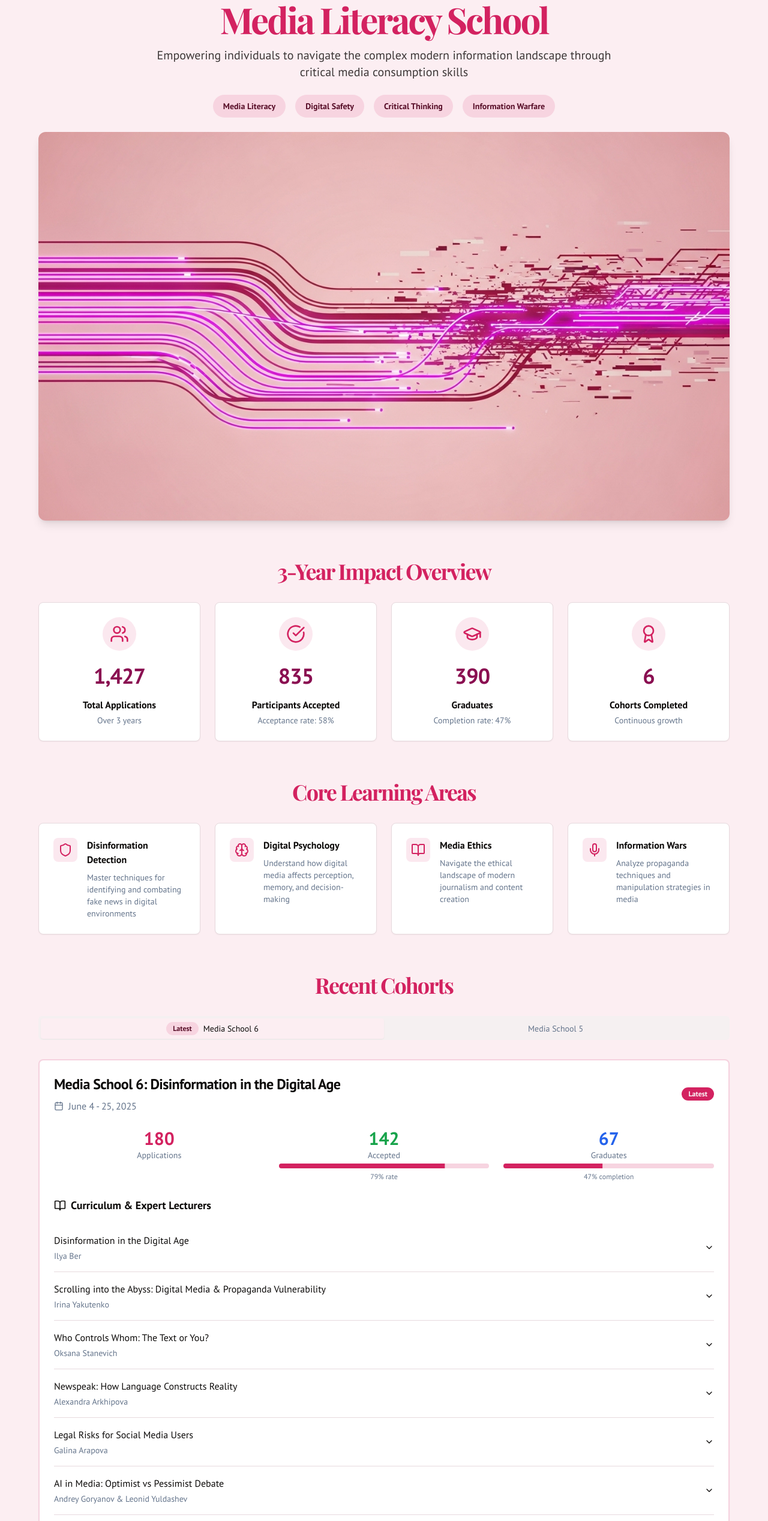
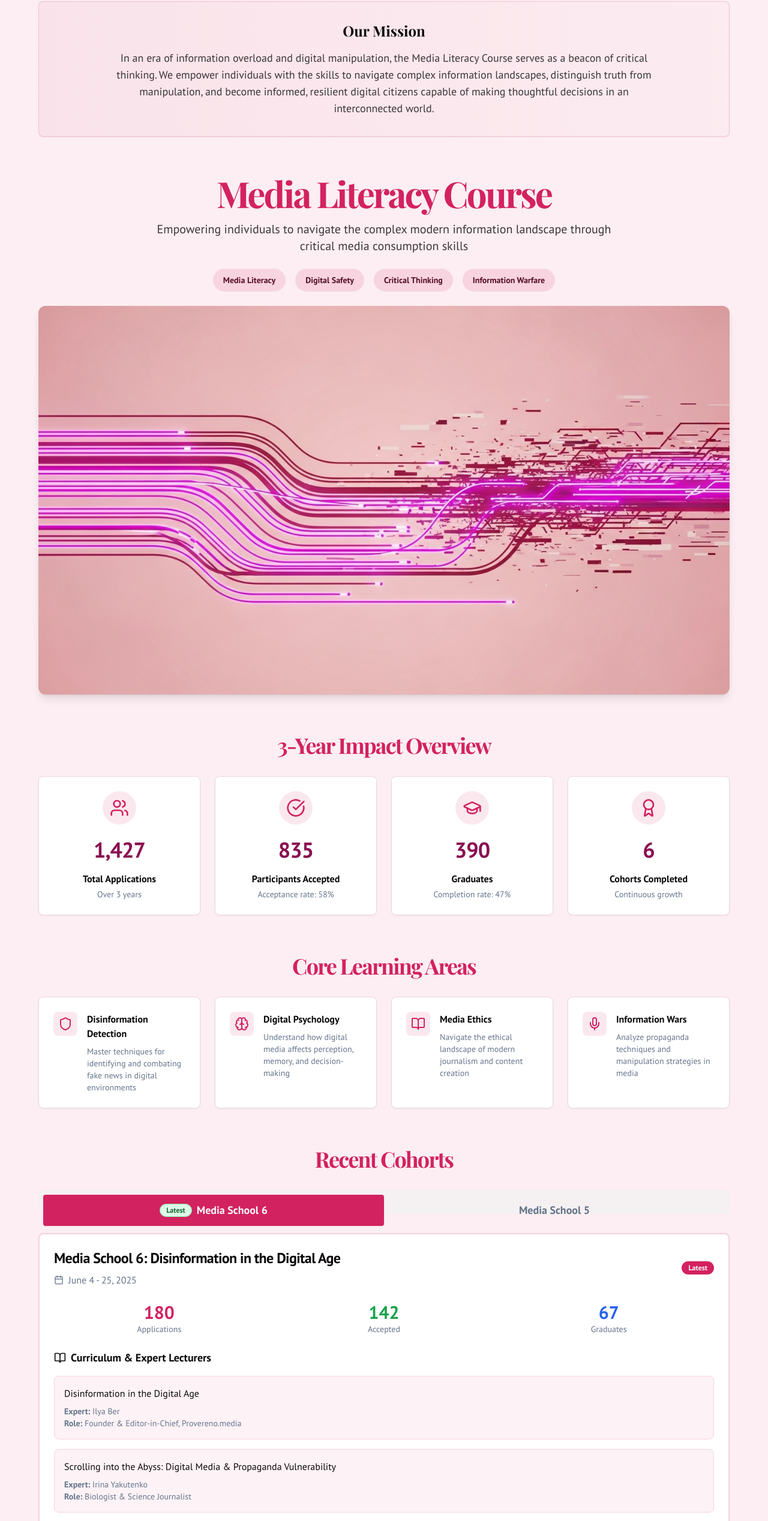
Before and after one commit to ChKosmidis/Portfolio, a Next.js app: page /Portfolio/projects/media-literacy-course in a window 1280 px wide. Shown: the part 207-2743 px from the top of the page at 60% size. Built offline with nearby package versions, Linux system fonts and the light colour scheme; a web font is replaced by a local one.

Commit message:
update v.2.3

```diff
--- a/src/app/projects/media-literacy-course/page.tsx
+++ b/src/app/projects/media-literacy-course/page.tsx
@@ -3,10 +3,8 @@ import Footer from '@/components/layout/footer';
 import { Badge } from '@/components/ui/badge';
 import { Button } from '@/components/ui/button';
 import { Card, CardContent, CardHeader, CardTitle } from '@/components/ui/card';
-import { Accordion, AccordionContent, AccordionItem, AccordionTrigger } from '@/components/ui/accordion';
 import { Tabs, TabsContent, TabsList, TabsTrigger } from '@/components/ui/tabs';
-import { Progress } from '@/components/ui/progress';
-import { ArrowLeft, CheckCircle, Award, Users, Repeat, Star, Calendar, GraduationCap, TrendingUp, BookOpen, Mic, Brain, Shield } from 'lucide-react';
+import { ArrowLeft, CheckCircle, Award, Users, Calendar, GraduationCap, TrendingUp, BookOpen, Mic, Brain, Shield } from 'lucide-react';
 import Image from 'next/image';
 import Link from 'next/link';
 
@@ -44,15 +42,13 @@ const latestCohorts = [
     applications: 180,
     accepted: 142,
     graduates: 67,
-    acceptanceRate: 79,
-    completionRate: 47,
     status: "Latest",
     topics: [
       { title: "Disinformation in the Digital Age", lecturer: "Ilya Ber", role: "Founder & Editor-in-Chief, Provereno.media" },
       { title: "Scrolling into the Abyss: Digital Media & Propaganda Vulnerability", lecturer: "Irina Yakutenko", role: "Biologist & Science Journalist" },
       { title: "Who Controls Whom: The Text or You?", lecturer: "Oksana Stanevich", role: "Open & Decentralized Science Enthusiast" },
       { title: "Newspeak: How Language Constructs Reality", lecturer: "Alexandra Arkhipova", role: "Social Anthropologist" },
-      { title: "Legal Risks for Social Media Users", lecturer: "Galina Arapova", role: "Media Lawyer, Mass Media Defence Center" },
+      { title: "Legal Risks for Social Media Users", lecturer: "Galina Arapova", role: "Media Lawyer, Mass Media Defence Centre" },
       { title: "AI in Media: Optimist vs Pessimist Debate", lecturer: "Andrey Goryanov & Leonid Yuldashev", role: "BBC Eye & Internet History Researcher" },
       { title: "Information Wars: Propaganda & Manipulation", lecturer: "Vasily Gatov", role: "USC Annenberg Center Senior Fellow" },
     ]
@@ -63,8 +59,6 @@ const latestCohorts = [
     applications: 129,
     accepted: 162,
     graduates: 63,
-    acceptanceRate: 126, // Over 100% indicates waitlist acceptance
-    completionRate: 39,
     status: "Recent",
     topics: [
       { title: "Disinformation in the Digital Age", lecturer: "Ilya Ber", role: "Provereno.media" },
@@ -80,10 +74,10 @@ const latestCohorts = [
 ];
 
 const archiveCohorts = [
-  { title: "Media School 4", period: "Sep-Oct 2024", applications: 611, accepted: 172, graduates: 69 },
-  { title: "Media School 3", period: "2024", applications: 185, accepted: 124, graduates: 66 },
-  { title: "Media School 2", period: "2024", applications: 153, accepted: 117, graduates: 52 },
-  { title: "Media School 1", period: "2024", applications: 169, accepted: 118, graduates: 73 },
+  { title: "Media School 4", applications: 611, accepted: 172, graduates: 69 },
+  { title: "Media School 3", applications: 185, accepted: 124, graduates: 66 },
+  { title: "Media School 2", applications: 153, accepted: 117, graduates: 52 },
+  { title: "Media School 1", applications: 169, accepted: 118, graduates: 73 },
 ];
 
 const coreTopics = [
@@ -125,11 +119,23 @@ export default function MediaLiteracyCoursePage() {
               </Link>
             </div>
 
+            {/* Mission Statement */}
+            <Card className="bg-gradient-to-r from-primary/5 to-secondary/5 border-primary/20 mb-16">
+              <CardContent className="p-8 text-center">
+                <h2 className="font-headline text-2xl font-bold mb-4">Our Mission</h2>
+                <p className="text-lg text-foreground/80 max-w-4xl mx-auto">
+                  In an era of information overload and digital manipulation, the Media Literacy Course serves as a beacon of critical thinking.
+                  We empower individuals with the skills to navigate complex information landscapes, distinguish truth from manipulation,
+                  and become informed, resilient digital citizens capable of making thoughtful decisions in an interconnected world.
+                </p>
+              </CardContent>
+            </Card>
+
             {/* Hero Section */}
             <div className="space-y-6 mb-16">
               <div className="text-center">
                 <h1 className="font-headline text-4xl font-bold tracking-tighter text-primary sm:text-5xl lg:text-6xl">
-                  Media Literacy School
+                  Media Literacy Course
                 </h1>
                 <p className="mt-4 text-xl text-foreground/80 max-w-3xl mx-auto">
                   Empowering individuals to navigate the complex modern information landscape through critical media consumption skills
@@ -147,7 +153,7 @@ export default function MediaLiteracyCoursePage() {
                 src="/Portfolio/photos/media-literacy.png"
                 width={1200}
                 height={600}
-                alt="Media Literacy School"
+                alt="Media Literacy Course"
                 data-ai-hint="media literacy digital education"
                 className="aspect-video w-full rounded-xl object-cover shadow-lg"
               />
@@ -207,12 +213,20 @@ export default function MediaLiteracyCoursePage() {
               </h2>
 
               <Tabs defaultValue="cohort-6" className="w-full">
-                <TabsList className="grid w-full grid-cols-2 mb-8">
-                  <TabsTrigger value="cohort-6" className="flex items-center gap-2">
-                    <Badge variant="secondary" className="text-xs">Latest</Badge>
+                <TabsList className="grid w-full grid-cols-2 mb-8 p-2 bg-muted rounded-lg">
+                  <TabsTrigger
+                    value="cohort-6"
+                    className="flex items-center gap-2 data-[state=active]:bg-primary data-[state=active]:text-primary-foreground font-semibold text-lg py-3"
+                  >
+                    <Badge variant="outline" className="text-xs bg-green-100 text-green-800 border-green-300">Latest</Badge>
                     Media School 6
                   </TabsTrigger>
-                  <TabsTrigger value="cohort-5">Media School 5</TabsTrigger>
+                  <TabsTrigger
+                    value="cohort-5"
+                    className="data-[state=active]:bg-primary data-[state=active]:text-primary-foreground font-semibold text-lg py-3"
+                  >
+                    Media School 5
+                  </TabsTrigger>
                 </TabsList>
 
                 {latestCohorts.map((cohort, index) => (
@@ -241,18 +255,10 @@ export default function MediaLiteracyCoursePage() {
                           <div className="text-center">
                             <div className="text-3xl font-bold text-green-600">{cohort.accepted}</div>
                             <div className="text-sm text-muted-foreground">Accepted</div>
-                            <div className="mt-1">
-                              <Progress value={cohort.acceptanceRate} className="h-2" />
-                              <span className="text-xs text-muted-foreground">{cohort.acceptanceRate}% rate</span>
-                            </div>
                           </div>
                           <div className="text-center">
                             <div className="text-3xl font-bold text-blue-600">{cohort.graduates}</div>
                             <div className="text-sm text-muted-foreground">Graduates</div>
-                            <div className="mt-1">
-                              <Progress value={cohort.completionRate} className="h-2" />
-                              <span className="text-xs text-muted-foreground">{cohort.completionRate}% completion</span>
-                            </div>
                           </div>
                         </div>
 
@@ -261,28 +267,17 @@ export default function MediaLiteracyCoursePage() {
                             <BookOpen className="h-5 w-5" />
                             Curriculum & Expert Lecturers
                           </h3>
-                          <Accordion type="single" collapsible className="w-full">
+                          <div className="space-y-4">
                             {cohort.topics.map((topic, topicIndex) => (
-                              <AccordionItem key={topicIndex} value={`topic-${topicIndex}`}>
-                                <AccordionTrigger className="text-left">
-                                  <div>
-                                    <div className="font-medium">{topic.title}</div>
-                                    <div className="text-sm text-muted-foreground mt-1">{topic.lecturer}</div>
-                                  </div>
-                                </AccordionTrigger>
-                                <AccordionContent>
-                                  <div className="pt-2 pl-4 border-l-2 border-primary/20">
-                                    <p className="text-sm text-muted-foreground">
-                                      <strong>Expert:</strong> {topic.lecturer}
-                                    </p>
-                                    <p className="text-sm text-muted-foreground">
-                                      <strong>Role:</strong> {topic.role}
-                                    </p>
-                                  </div>
-                                </AccordionContent>
-                              </AccordionItem>
+                              <div key={topicIndex} className="p-4 rounded-lg bg-secondary/30 border border-secondary">
+                                <h4 className="font-medium text-foreground mb-2">{topic.title}</h4>
+                                <div className="text-sm text-muted-foreground">
+                                  <p><strong>Expert:</strong> {topic.lecturer}</p>
+                                  <p><strong>Role:</strong> {topic.role}</p>
+                                </div>
+                              </div>
                             ))}
-                          </Accordion>
+                          </div>
                         </div>
                       </CardContent>
                     </Card>
@@ -309,7 +304,6 @@ export default function MediaLiteracyCoursePage() {
                       <div key={index} className="flex items-center justify-between p-4 rounded-lg bg-secondary/50 hover:bg-secondary transition-colors">
                         <div>
                           <h3 className="font-semibold">{cohort.title}</h3>
-                          <p className="text-sm text-muted-foreground">{cohort.period}</p>
                         </div>
                         <div className="grid grid-cols-3 gap-6 text-center">
                           <div>
@@ -332,18 +326,6 @@ export default function MediaLiteracyCoursePage() {
               </Card>
             </div>
 
-            {/* Mission Statement */}
-            <Card className="bg-gradient-to-r from-primary/5 to-secondary/5 border-primary/20">
-              <CardContent className="p-8 text-center">
-                <h2 className="font-headline text-2xl font-bold mb-4">Our Mission</h2>
-                <p className="text-lg text-foreground/80 max-w-4xl mx-auto">
-                  In an era of information overload and digital manipulation, the Media Literacy School serves as a beacon of critical thinking.
-                  We empower individuals with the skills to navigate complex information landscapes, distinguish truth from manipulation,
-                  and become informed, resilient digital citizens capable of making thoughtful decisions in an interconnected world.
-                </p>
-              </CardContent>
-            </Card>
-
           </div>
         </div>
       </main>
```
